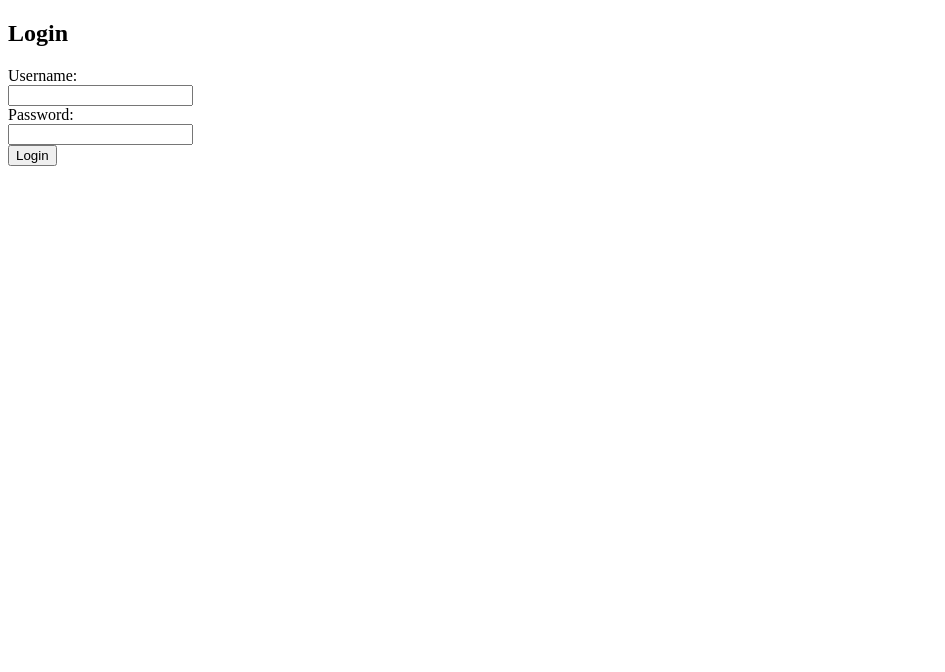
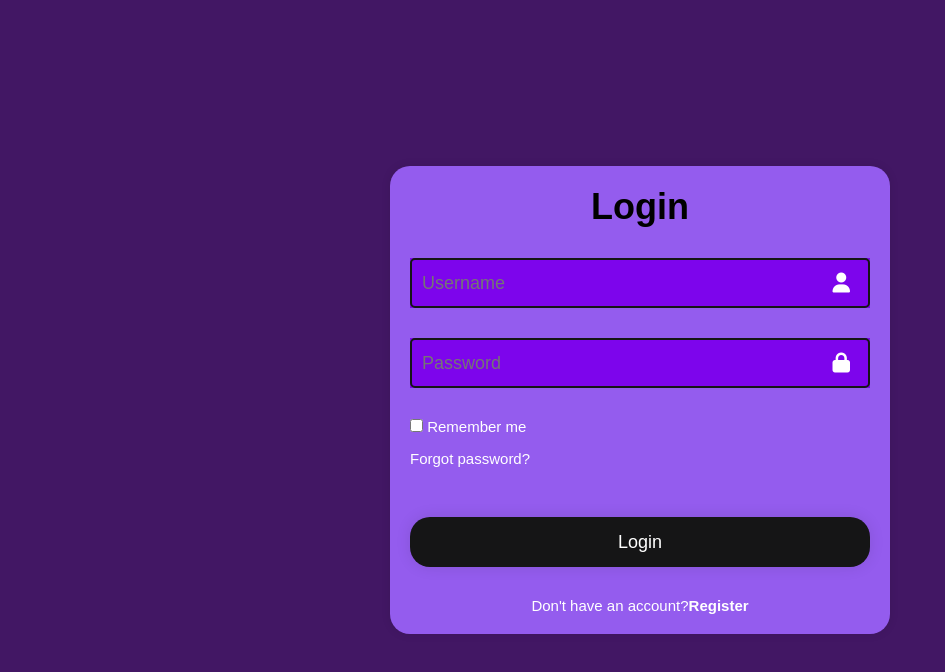
Before and after one commit to truluci/v-pet, a plain HTML site: page pages/login.html in a window 1280 px wide. Shown: the whole page, without its empty margins (0-945 px from the left). Drawn offline with nearby package versions, Linux system fonts and the light colour scheme.

Commit message:
Update login page styling and structure

```diff
--- a/assets/css/style.css
+++ b/assets/css/style.css
@@ -0,0 +1,110 @@
+* {
+    margin: 0;
+    padding: 0;
+    box-sizing: border-box;
+    font-family: 'Poppins', sans-serif;
+}
+
+body {
+    display: flex;
+    justify-content: center;
+    align-items: center;
+    min-height: 100vh;
+    background-color: #421764;
+}
+
+.wrapper {
+    width: 100%;
+    max-width: 500px;
+    padding: 20px;
+    background-color: #945cee;
+    border-radius: 20px;
+    box-shadow: 0 0 10px rgba(0, 0, 0, 0.1);
+}
+
+.wrapper h1 {
+    text-align: center;
+    font-size: 36px;
+}
+
+.wrapper .input-box {
+    position: relative;
+    width: 100%;
+    height: 50px;
+    background: rgb(125, 5, 236);
+    margin: 30px 0;
+}
+
+.input-box input {
+    width: 100%;
+    height: 100%;
+    background: transparent;
+    border: none;
+    outline: none;
+    border: 2px solid #151516;
+    color: #fff;
+    font-size: 18px;
+    padding: 0 10px;
+    border-radius: 5px;
+}
+
+.input-box i {
+    position: absolute;
+    right: 20px;
+    top: 50%;
+    transform: translateY(-50%);
+    color: #fff;
+    font-size: 20px;
+}
+
+.wrapper .remember-forgot{
+    display: flex;
+    justify-content: space-between;
+    font-size: 15px;
+    margin: 15px 0;
+    color: #fff;
+}
+
+.remember-forgot a {
+    color: #fff;
+    text-decoration: none;
+    display: flex;
+    align-items: center;
+    margin: 15px 0;
+    justify-content: space-between;
+}
+
+.remember-forgot a:hover {
+    text-decoration: underline;
+}
+
+.wrapper .btn {
+    width: 100%;
+    height: 50px;
+    background: #151516;
+    border: none;
+    outline: none;
+    color: #fff;
+    font-size: 18px;
+    cursor: pointer;
+    border-radius: 20px;
+    margin: 20px 0;
+    box-shadow: 0 0 15px rgba(0, 0, 0, 0.1);
+}
+
+.wrapper .btn:hover {
+    background: #9595f1;
+}
+
+.wrapper .register {
+    text-align: center;
+    margin-top: 10px;
+    font-size: 15px;
+    color: #fff;
+}
+
+.register a {
+    color: #fff;
+    text-decoration: none;
+    font-weight: 600;
+}
--- a/pages/login.html
+++ b/pages/login.html
@@ -1,19 +1,37 @@
 <!DOCTYPE html>
-<html>
+<html lang="en">
 <head>
+    <meta charset="UTF-8">
+    <meta name="viewport" content="width=device-width, initial-scale=1.0">
     <title>Login</title>
-    <script src="js/formValidation.js"></script>
-    <script src="js/jquery.min.js"></script>
+    <link rel="stylesheet" href="../assets/css/style.css">
+    <script src="https://kit.fontawesome.com/c841b3f25d.js" crossorigin="anonymous"></script>
 </head>
 <body>
-    <div class="login-container">
-        <h2>Login</h2>
-        <form action="/login" method="post">
-            <label for="username">Username:</label><br>
-            <input type="text" id="username" name="username" required><br>
-            <label for="password">Password:</label><br>
-            <input type="password" id="password" name="password" required><br>
-            <input type="submit" value="Login">
+    <div class="wrapper">
+        <form action="">
+            <h1>Login</h1>
+            <div class="input-box">
+                <input type="text" placeholder="Username" required>
+                <i class="fa-solid fa-user"></i>
+            </div>
+            <div class="input-box">
+                <input type="password" placeholder="Password" required>
+                <i class="fa-solid fa-lock"></i>
+            </div>
+
+            <div class="remember-forgot">
+                <div class="remember-me">
+                    <input type="checkbox" name="remember-me" id="remember-me">
+                    <label for="remember-me">Remember me</label>
+                    <a href="#">Forgot password?</a>
+                </div>
+            </div>
+            <button type="submit" class="btn">Login</button>
+
+            <div class="register">
+                <p>Don't have an account?<a href="registration.html">Register</a></p>
+            </div>
         </form>
     </div>
 </body>
```
Also changed, not shown: pages/main.html (+14 -0 lines).
